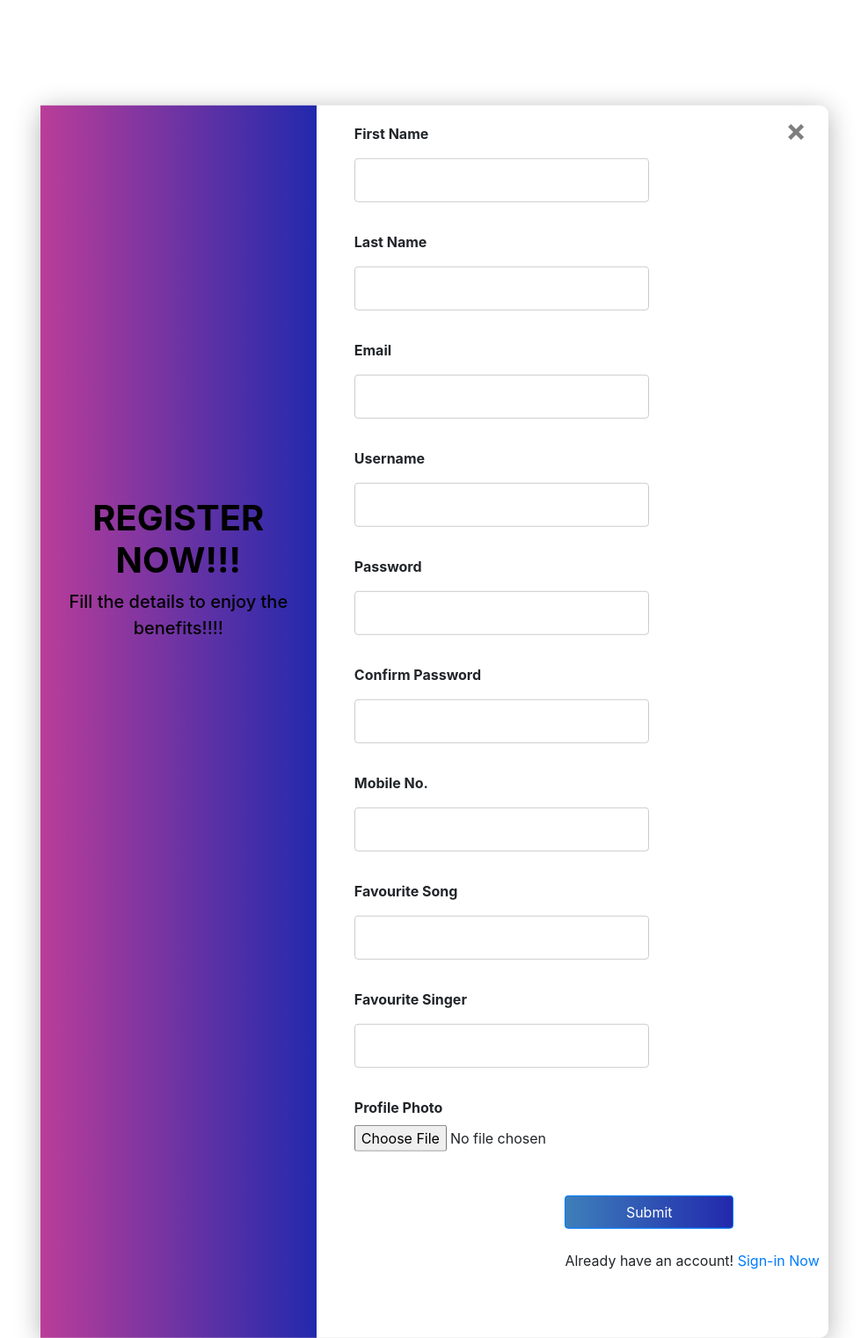
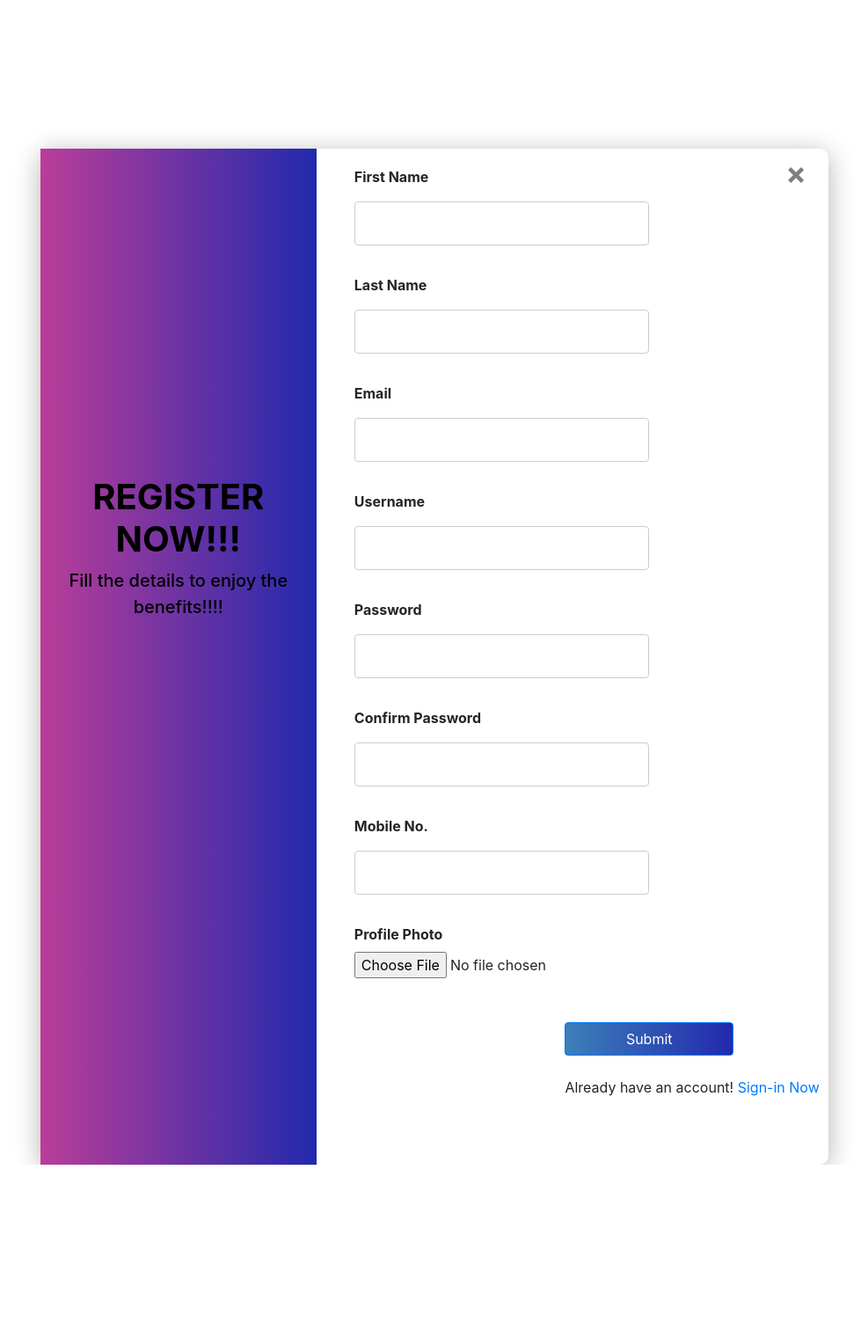
Before and after one commit to Mridu-Shukla/smart-shuffle, a Django app: page /users/register/ in a window 1280 px wide. Shown: the whole page at 88% size, without its empty margins (146-1133 px from the left). After the commit the page ends 1324 px from the top, so only its background shows below. Run offline with Django 3.2, Linux system fonts and the light colour scheme; parts of the project's set-up code (start-up, migrations or seed data) failed here and were passed over; some libraries are stand-ins or nearby versions.

Commit message:
Updated register form

```diff
--- a/templates/users/edit_profile.html
+++ b/templates/users/edit_profile.html
@@ -61,6 +61,7 @@
                 <div class="form-group">
                     <label for="{{ form.first_name.id_for_label }}" class="l1">First Name</label>
                     {{ form.first_name }}
+
                     <!-- <input type="text" class="form-control" id="username" placeholder="Type your username" required> -->
                   </div>
                   <div class="form-group">
--- a/templates/users/register.html
+++ b/templates/users/register.html
@@ -85,7 +85,7 @@
           {{ form.contact }}
 
         </div>
-        <div class="form-group">
+        <!-- <div class="form-group">
           <label for="{{ form.fav_song.id_for_label }}" class="l1">Favourite Song</label><br>
           {{ form.fav_song }}
 
@@ -94,7 +94,7 @@
           <label for="{{ form.fav_artist.id_for_label }}" class="l1">Favourite Singer</label><br>
           {{ form.fav_artist }}
 
-        </div>
+        </div> -->
         <div class="form-group">
           <label for="profile_pic" class="l1">Profile Photo</label><br>
           {{ form.profile_pic }}
--- a/users/forms.py
+++ b/users/forms.py
@@ -10,8 +10,6 @@ class RegisterForm(forms.Form):
     first_name = forms.CharField(widget=forms.TextInput(attrs={'class':'form-control'}))
     last_name = forms.CharField(widget=forms.TextInput(attrs={'class':'form-control'}))
     contact = forms.CharField(widget=forms.NumberInput(attrs={'class':'form-control'}))
-    fav_song = forms.CharField(widget=forms.TextInput(attrs={'class':'form-control'}))
-    fav_artist = forms.CharField(widget=forms.TextInput(attrs={'class':'form-control'}))
     profile_pic = forms.ImageField(required=False)
 
 class EditForm(forms.Form):
--- a/users/views.py
+++ b/users/views.py
@@ -80,8 +80,6 @@ def register(request):
                     UserProfile.objects.update_or_create(
                     user=user,
                     contact = user_form.cleaned_data['contact'],
-                    fav_song = user_form.cleaned_data['fav_song'],
-                    fav_artist = user_form.cleaned_data['fav_artist'],
                     profile_pic = user_form.cleaned_data['profile_pic'],
                     )
 
@@ -152,10 +150,11 @@ def edit_pic(request):
 
 @login_required
 def edit_profile(request):
+    user = User.objects.get(username=request.user.username)
     if request.method == 'POST':
-        form = EditForm(request.POST)
+        form = EditForm(request.POST, initial={'first_name': user.first_name})
         if form.is_valid():
-            user = User.objects.get(username=request.user.username)
+
             user.first_name = request.POST.get('first_name')
             user.last_name = request.POST.get('last_name')
             user.email= request.POST.get('email')
@@ -172,7 +171,7 @@ def edit_profile(request):
             return render(request, 'users/edit_profile.html',{'form':form, 'error':'Something went wrong!!'})
     else:
         form = EditForm()
-        return render(request, 'users/edit_profile.html',{'form':form})
+        return render(request, 'users/edit_profile.html',{'form':form, 'user':user})
 
 @permission_required('admin.can_add_log_entry')
 def song_upload(request):
```
